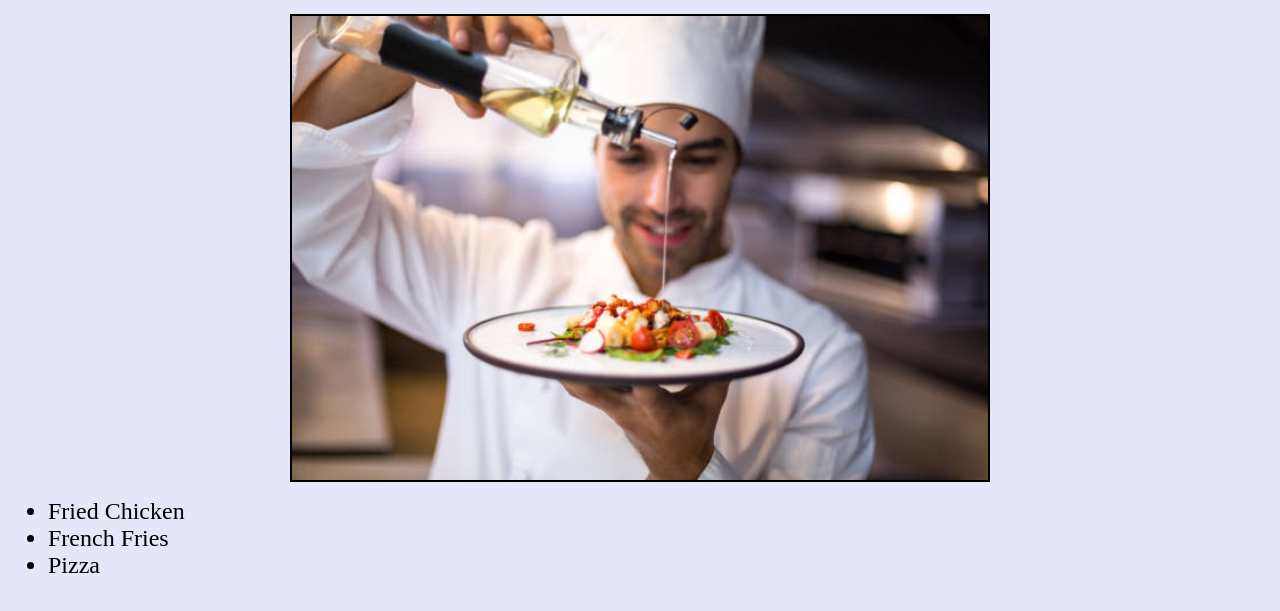
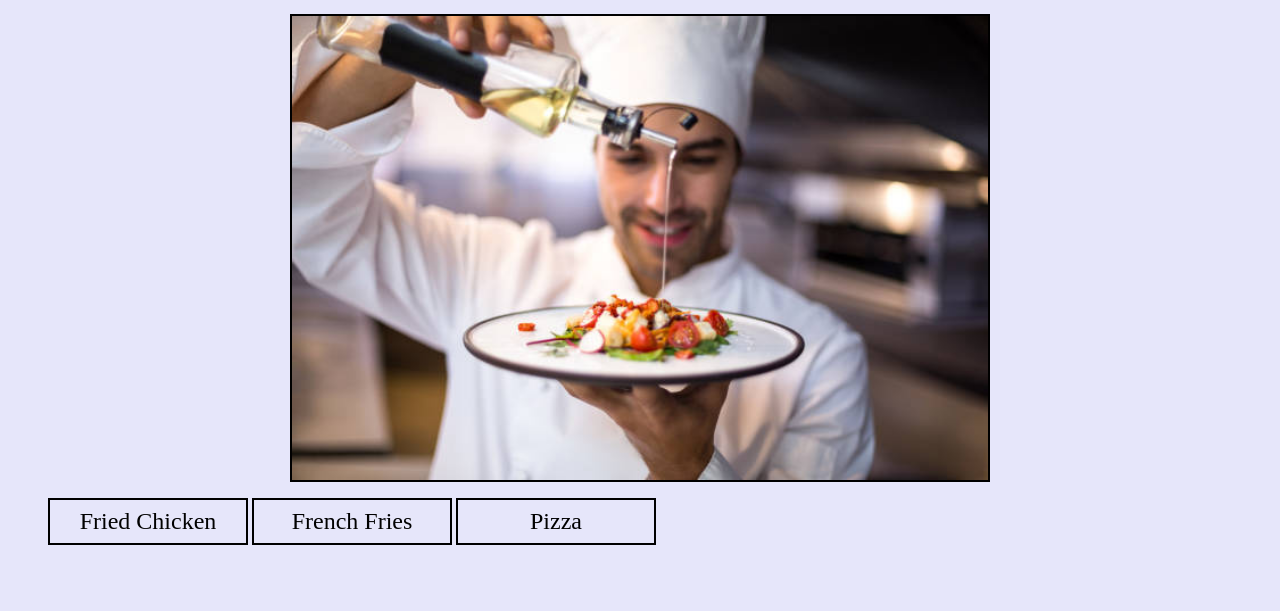
Before and after one commit to MarcosFerrari5/odin-recipes, a plain HTML site: page index.html in a window 1280 px wide. Shown: the part 111-722 px from the top of the page. Drawn offline with Linux system fonts and the light colour scheme.

Commit message:
Changes to links in homepage
Make the links for the recipes inside boxes

```diff
--- a/index.html
+++ b/index.html
@@ -11,9 +11,9 @@
     <img src="images/chef.jpg" alt="chef making a recipe">
 
     <ul>
-        <li><a href="recipes/fried-chicken.html">Fried Chicken</a></li>
-        <li><a href="recipes/french-fries.html">French Fries</a></li>
-        <li><a href="recipes/pizza.html">Pizza</a></li>
+        <li class="container"><a href="recipes/fried-chicken.html">Fried Chicken</a></li>
+        <li class="container"><a href="recipes/french-fries.html">French Fries</a></li>
+        <li class="container"><a href="recipes/pizza.html">Pizza</a></li>
     </ul>
 
 </body>
--- a/styles.css
+++ b/styles.css
@@ -22,6 +22,15 @@ img {
     margin: auto;
 }
 
+.container {
+    display: inline-block;
+    border: 2px solid black;
+    padding: 8px;
+    width: 200px;
+    margin: 0 auto;
+    text-align: center;
+}
+
 li {
     font-size: 24px;
 }
```
